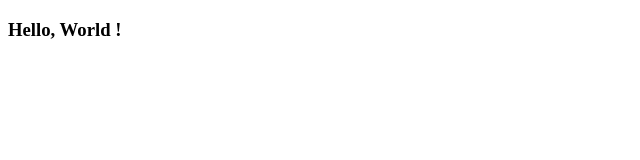
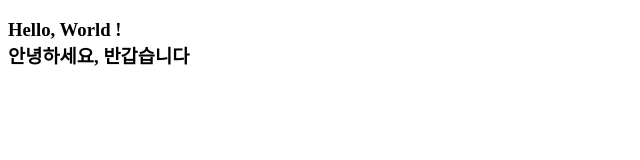
Before and after one commit to Cms0601/cms0601.github.io, a plain HTML site: page index.html in a window 1280 px wide. Shown: the whole page, without its empty margins (0-640 px from the left). Drawn offline with Linux system fonts and the light colour scheme.

Commit message:
한글 메시지 추가

```diff
--- a/index.html
+++ b/index.html
@@ -5,6 +5,6 @@
     </head>
 
     <body>
-        <h3> Hello, World !</h3>
+        <h3> Hello, World ! <br> 안녕하세요, 반갑습니다</h3>
     </body>
 </html>
```
